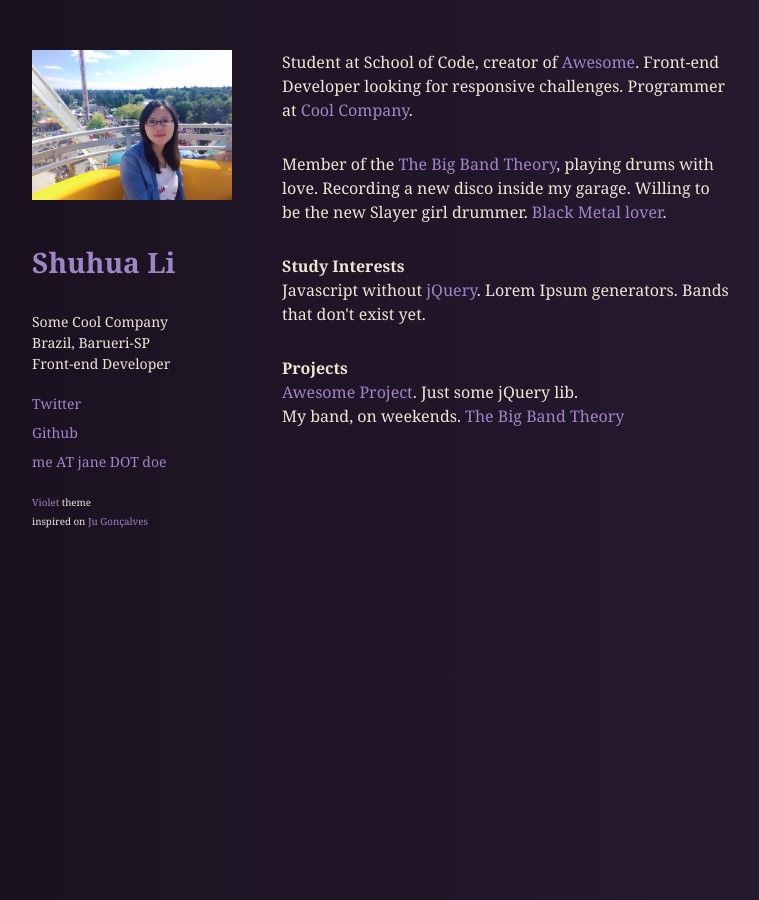
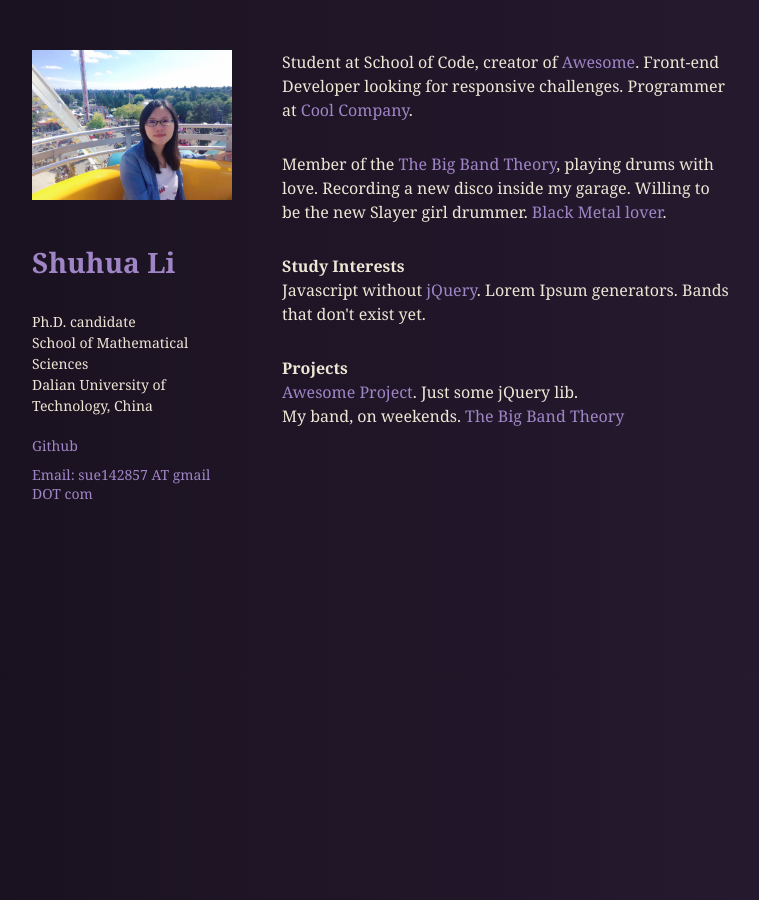
Before and after one commit to sergiokopplin/violet, a Jekyll site: the page built from index.html, in a window 1280 px wide. Shown: the whole page, without its empty margins (68-827 px from the left). Built offline with Jekyll 4.4.1, drawn with Linux system fonts in a browser that asks for light colours.

Commit message:
Update index.html

```diff
--- a/index.html
+++ b/index.html
@@ -10,23 +10,18 @@ title: Home
   </h1>
 
   <p>
-    Some Cool Company</br>
-    Brazil, Barueri-SP</br>
-    Front-end Developer
+    Ph.D. candidate</br>
+    School of Mathematical Sciences</br>
+    Dalian University of Technology, China
   </p>
 
   <nav>
     <ul>
-      <li><a href="https://twitter.com/{{ site.twitter }}">Twitter</a></li>
       <li><a href="https://github.com/{{ site.github }}">Github</a></li>
-      <li><a href="mailto:{{ site.email }}">me AT jane DOT doe</a></li>
+      <li><a href="mailto:{{ site.email }}">Email: sue142857 AT gmail DOT com</a></li>
     </ul>
   </nav>
 
-  <small>
-    <a href="https://github.com/sergiokopplin/violet">Violet</a> theme
-    <br> inspired on <a href="http://cyberglot.me/">Ju Gonçalves</a>
-  </small>
 </header>
 
 <section class="content">
```
Also changed, not shown: other parts of index.html (+1 -1 lines).
